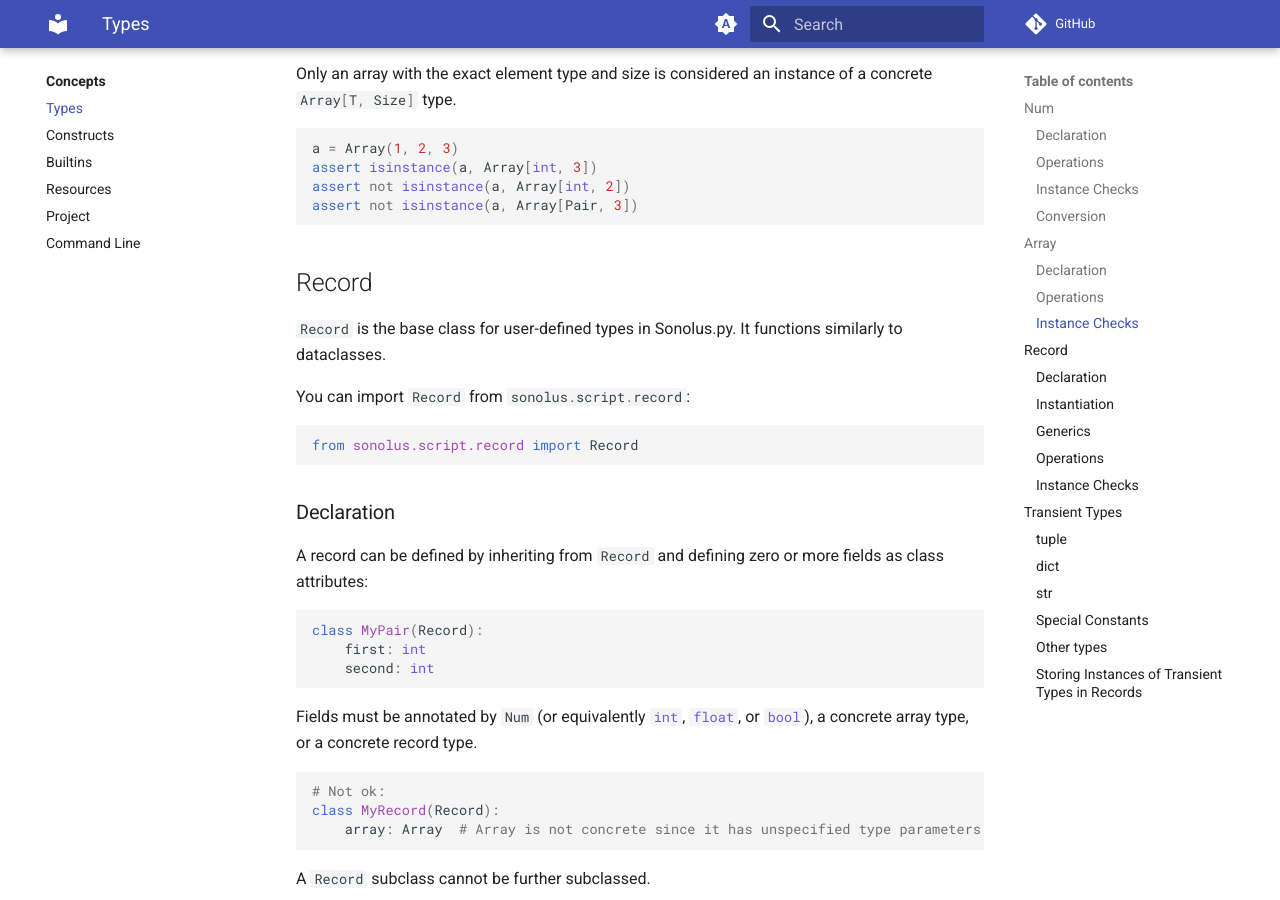
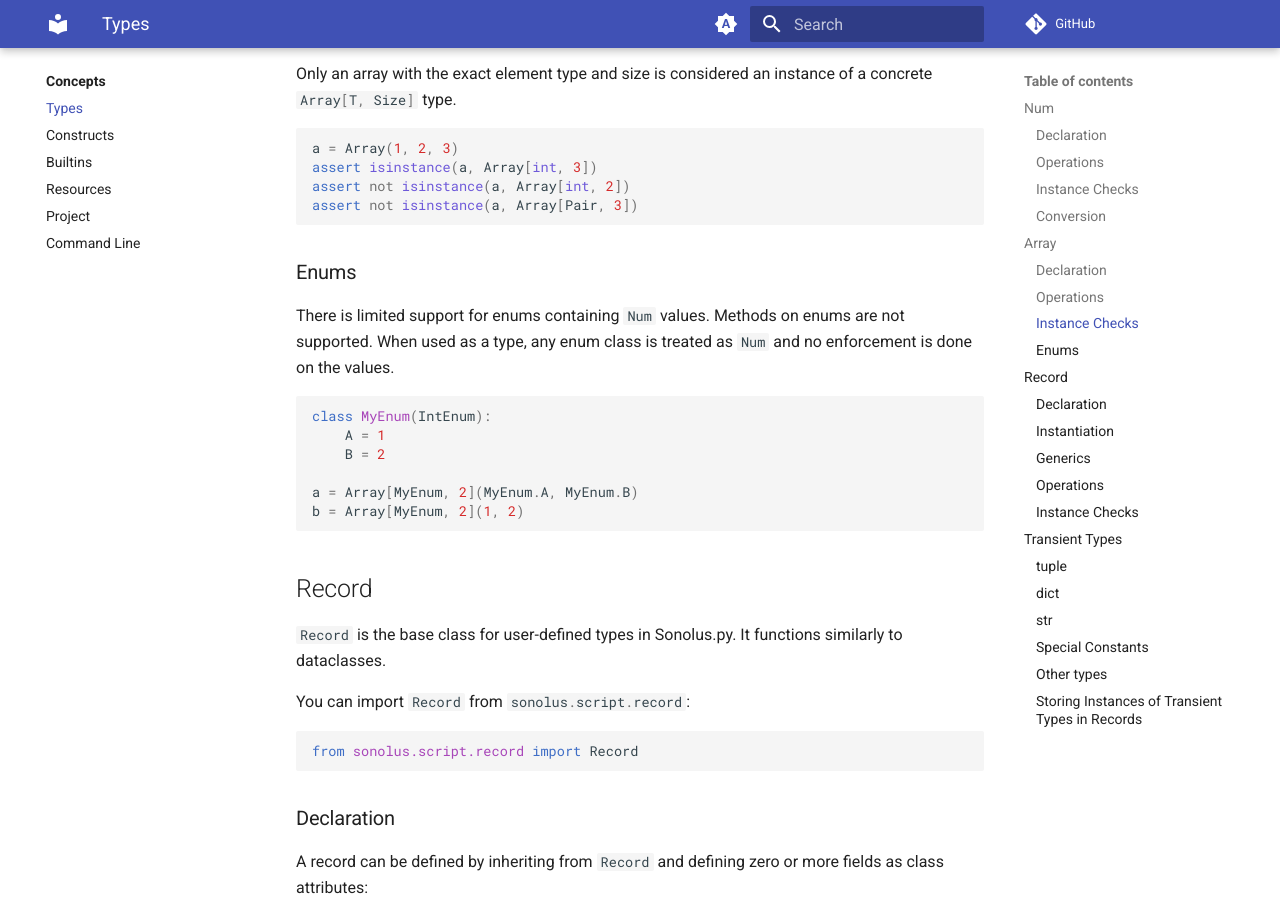
Before and after one commit to qwewqa/sonolus.py, an MkDocs documentation site: the page built from docs/concepts/types.md, in a window 1280 px wide and 900 px high, scrolled down 5035 px. Built offline with MkDocs 1.6.1 and Material for MkDocs 9.7.7, drawn with Linux system fonts in a browser that asks for light colours; comment, search, counter and statistics services are not loaded.

Commit message:
Add note on enums to docs

````diff
--- a/docs/concepts/types.md
+++ b/docs/concepts/types.md
@@ -240,6 +240,20 @@ a = Array(1, 2, 3)
 assert isinstance(a, Array[int, 3])
 assert not isinstance(a, Array[int, 2])
 assert not isinstance(a, Array[Pair, 3])
+```
+
+### Enums
+
+There is limited support for enums containing `Num` values. Methods on enums are not supported.
+When used as a type, any enum class is treated as `Num` and no enforcement is done on the values.
+
+```python
+class MyEnum(IntEnum):
+    A = 1
+    B = 2
+
+a = Array[MyEnum, 2](MyEnum.A, MyEnum.B)
+b = Array[MyEnum, 2](1, 2)
 ```
 
 ## Record
````
